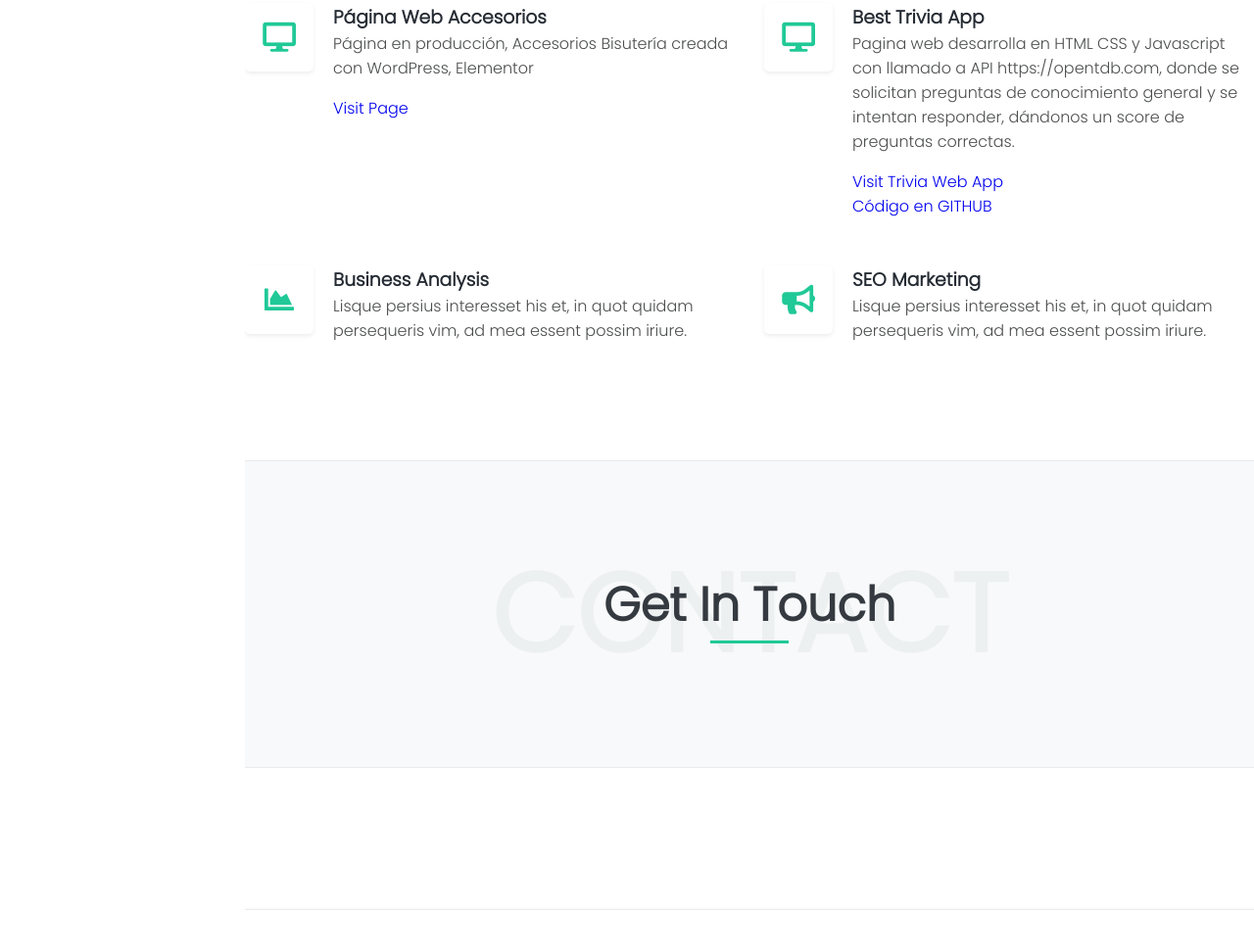
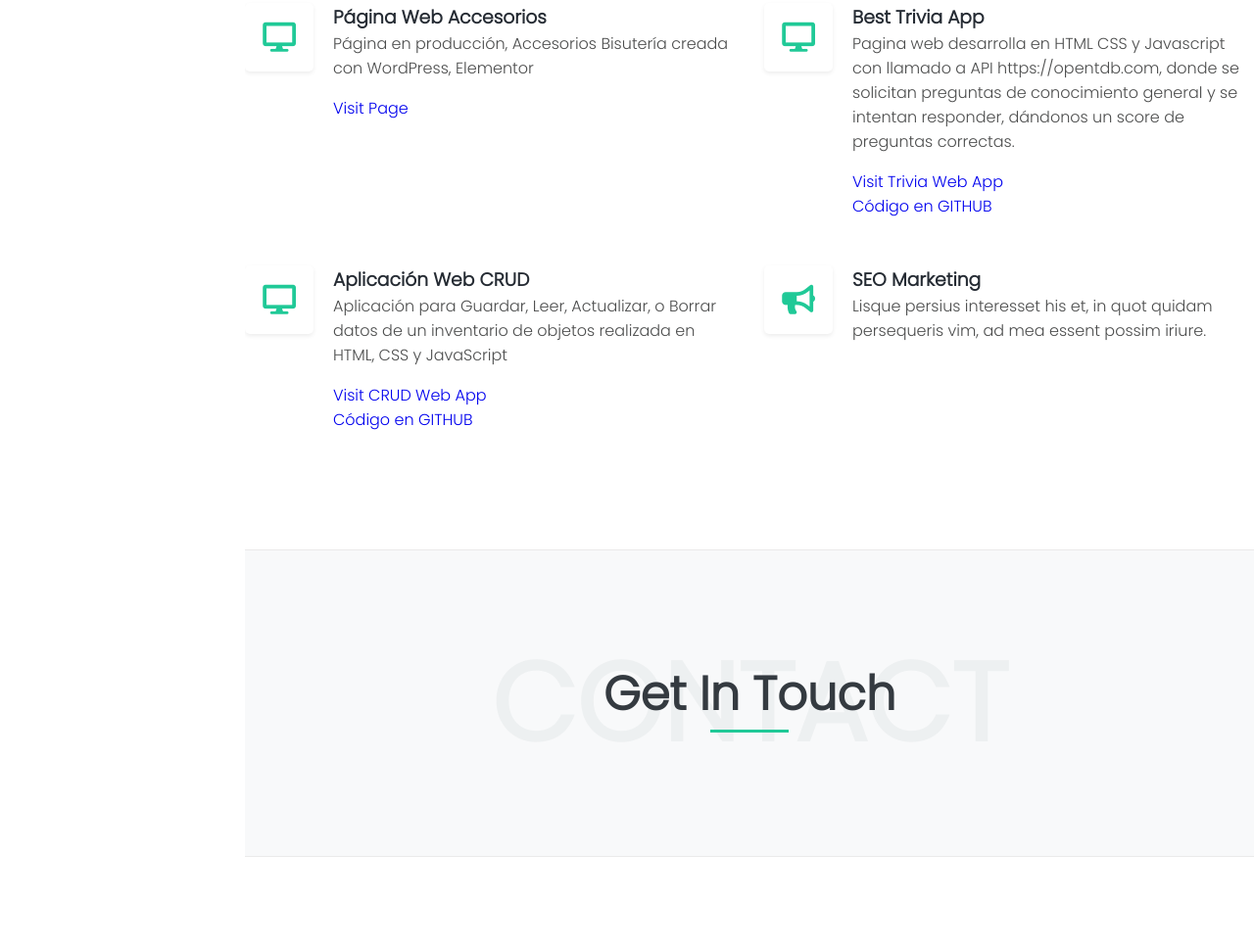
Before and after one commit to Antonioherazo1/Portfolio, a plain HTML site: page index.html in a window 1280 px wide. Shown: the part 2726-3694 px from the top of the page at 98% size. Before the commit the page ends 3655 px from the top, so only its background shows below. Drawn offline with Linux system fonts and the light colour scheme.

Commit message:
Update index.html

```diff
--- a/index.html
+++ b/index.html
@@ -213,8 +213,8 @@
                             </div>
                             <h3>Portafolio Personal</h3>
                             <p>Pagina web pura en HTML y CSS </p>
-                            <a href="https://antonioherazo-portfolio.netlify.app/#" target="_blank" class="d-block">Visit Portafolio</a>
-                            <a href="https://github.com/Antonioherazo1/Portfolio" target="_blank" class="d-block">Código en GITHUB</a>
+                            <a href="https://antonioherazo-portfolio.netlify.app/#" target="_blank" class="d-block a:hover">Visit Portafolio</a>
+                            <a href="https://github.com/Antonioherazo1/Portfolio" target="_blank" class="d-block a:hover">Código en GITHUB</a>
 
                         </div>
                     </div>
@@ -225,7 +225,7 @@
                             </div>
                             <h3>Pagina Web Shop de Bicicletas en WordPress </h3>
                             <p>Desarrollada en Wordpress con Dominio en .com.co y hosting en Hostiguer.co  </p>
-                            <a href="https://lottoboutique.com.co/" target="_blank" class="d-block">Visit E-Shop</a>
+                            <a href="https://lottoboutique.com.co/" target="_blank" class="d-block a:hover">Visit E-Shop</a>
                         </div>
                     </div>
                     <div class="col-md-6">
@@ -235,7 +235,7 @@
                             </div>
                             <h3>Página Web Accesorios</h3>
                             <p>Página en producción, Accesorios Bisutería creada con WordPress, Elementor </p>
-                            <a href="https://lottoboutique.com.co/" target="_blank" class="d-block">Visit Page</a>
+                            <a href="https://lottoboutique.com.co/" target="_blank" class="d-block a:hover">Visit Page</a>
                         </div>
                     </div>
                     <div class="col-md-6">
@@ -245,17 +245,19 @@
                             </div>
                             <h3>Best Trivia App</h3>
                             <p>Pagina web desarrolla en HTML CSS y Javascript con llamado a API https://opentdb.com, donde se solicitan preguntas de conocimiento general y se intentan responder, dándonos un score de preguntas correctas.  </p>
-                            <a href="https://antonio-herazo-trivia.netlify.app/" target="_blank" class="d-block">Visit Trivia Web App</a>
-                            <a href="https://github.com/Antonioherazo1/Trivia" target="_blank" class="d-block">Código en GITHUB</a>
+                            <a href="https://antonio-herazo-trivia.netlify.app/" target="_blank" class="d-block a:hover">Visit Trivia Web App</a>
+                            <a href="https://github.com/Antonioherazo1/Trivia" target="_blank" class="d-block a:hover">Código en GITHUB</a>
                         </div>
                     </div>
                     <div class="col-md-6">
                         <div class="featured-box">
                             <div class="featured-box-icon">
-                                <i class="fas fa-chart-area"></i>
+                                <i class="fas fa-desktop"></i>
                             </div>
-                            <h3>Business Analysis</h3>
-                            <p>Lisque persius interesset his et, in quot quidam persequeris vim, ad mea essent possim iriure.</p>
+                            <h3>Aplicación Web CRUD </h3>
+                            <p>Aplicación para Guardar, Leer, Actualizar, o Borrar datos de un inventario de objetos realizada en HTML, CSS y JavaScript </p>
+                            <a href="https://antonio-herazo-crud.netlify.app/" target="_blank" class="d-block a:hover">Visit CRUD Web App</a>
+                            <a href="https://github.com/Antonioherazo1/Crud" target="_blank" class="d-block a:hover">Código en GITHUB</a>
                         </div>
                     </div>
                     <div class="col-md-6">
```
